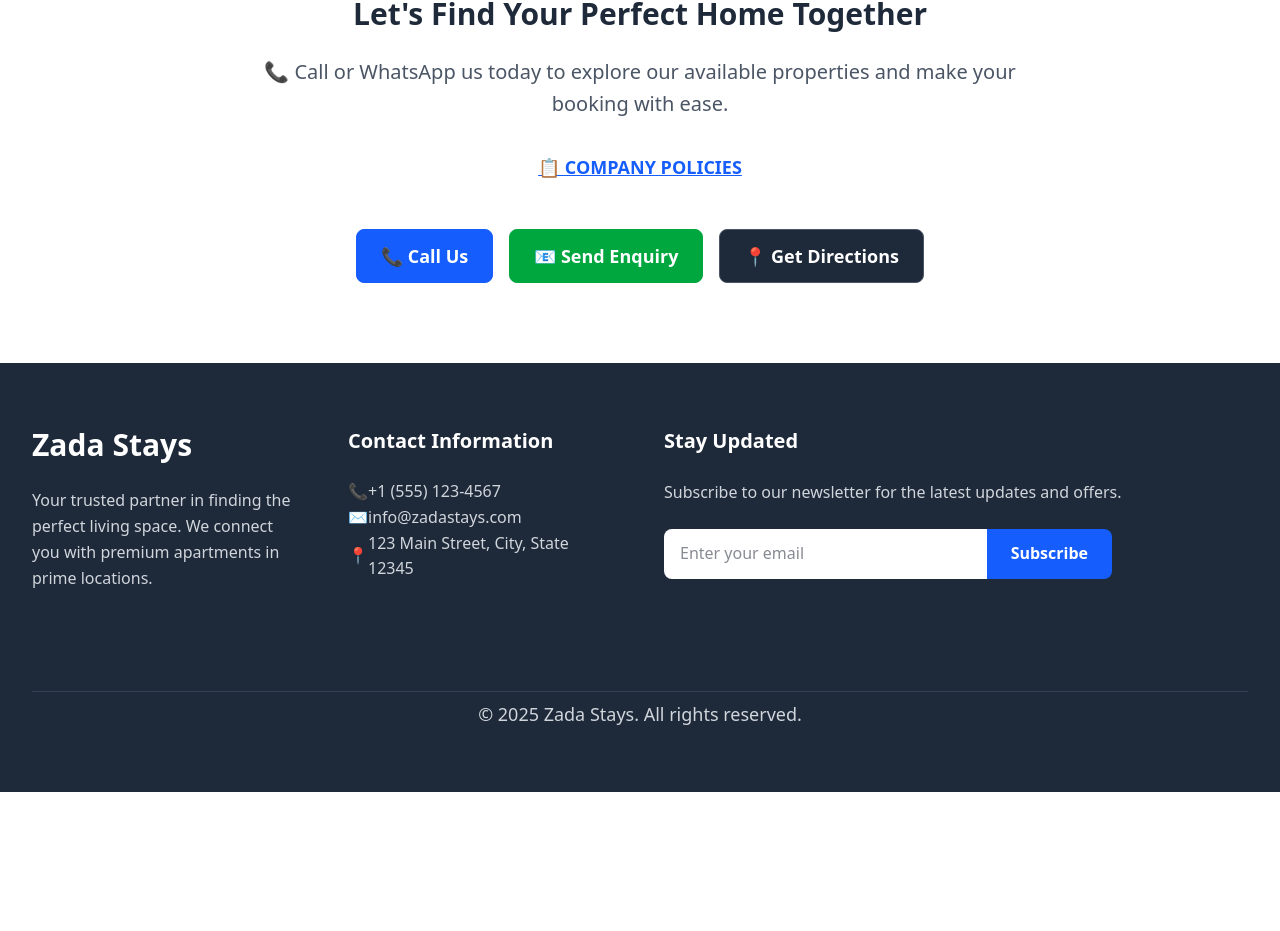
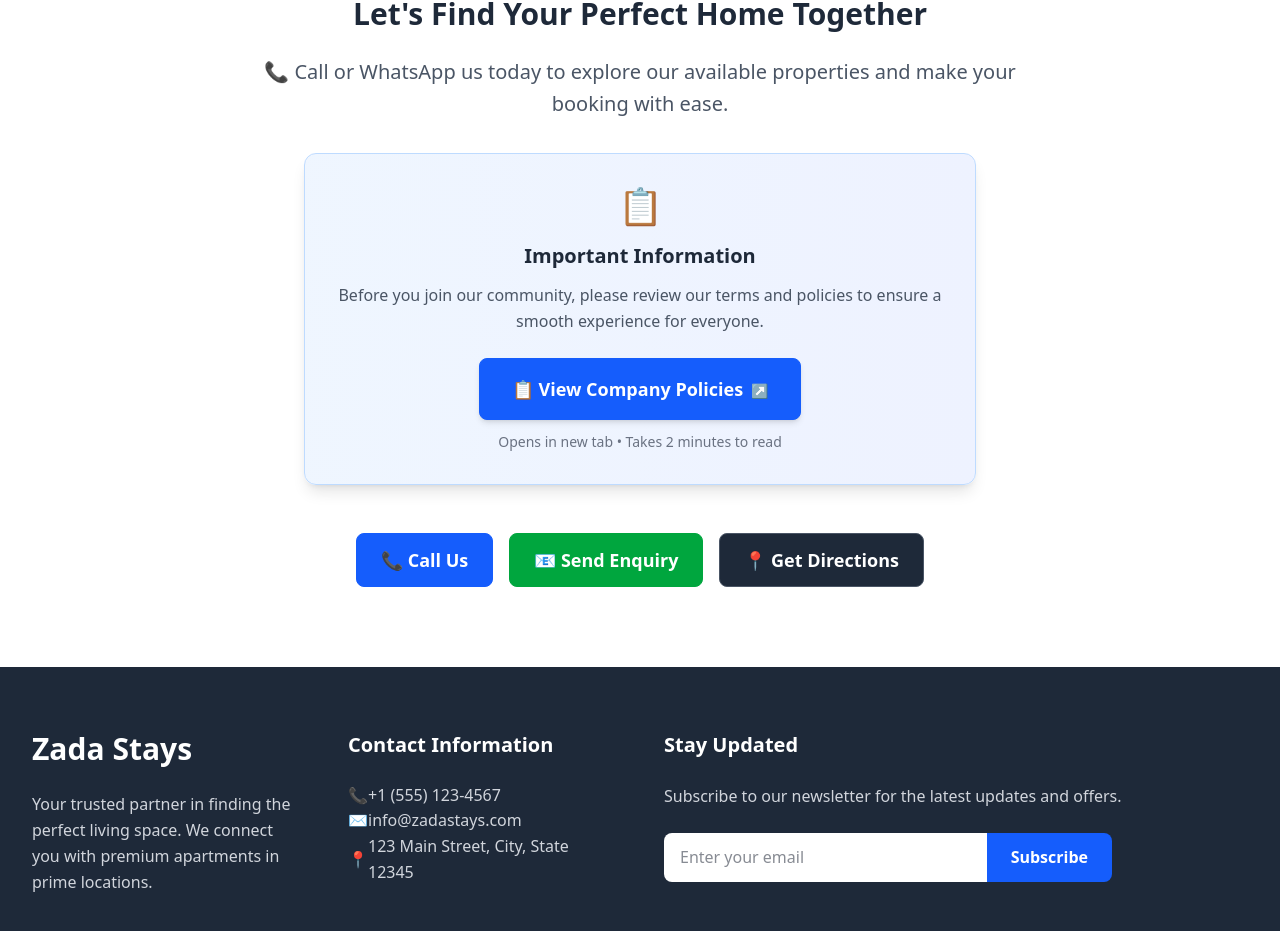
Before and after one commit to dheeraj099/zadastays, a Next.js app in the folder zada-stays/: page /about in a window 1280 px wide. Shown: the part 2544-3475 px from the top of the page. Before the commit the page ends 3336 px from the top, so only its background shows below. Built offline with nearby package versions, Linux system fonts and the light colour scheme; some icons are missing.

Commit message:
Refactor about page company policies section
Co-authored-by: hailey.lim <hailey.lim@radiant-flow.org>

```diff
--- a/zada-stays/src/app/about/page.tsx
+++ b/zada-stays/src/app/about/page.tsx
@@ -184,13 +184,28 @@ const AboutPage = () => {
               📞 Call or WhatsApp us today to explore our available properties and make your booking with ease.
             </p>
 
-            {/* Company Policies Link */}
-            <div className="!mb-8">
-              <Link href="/company-policies" target="_blank" rel="noopener noreferrer">
-                <span className="!text-lg !font-semibold !text-blue-600 hover:!text-blue-800 !underline !cursor-pointer !transition-colors">
-                  📋 COMPANY POLICIES
-                </span>
-              </Link>
+            {/* Company Policies Section */}
+            <div className="!mb-12 !max-w-2xl !mx-auto">
+              <div className="!bg-gradient-to-r !from-blue-50 !to-indigo-50 !p-8 !rounded-xl !border !border-blue-200 !shadow-lg hover:!shadow-xl !transition-all !duration-300">
+                <div className="!text-center">
+                  <div className="!text-4xl !mb-4">📋</div>
+                  <h4 className="!text-xl !font-bold !text-gray-800 !mb-3">
+                    Important Information
+                  </h4>
+                  <p className="!text-gray-600 !mb-6 !leading-relaxed">
+                    Before you join our community, please review our terms and policies to ensure a smooth experience for everyone.
+                  </p>
+                  <Link href="/company-policies" target="_blank" rel="noopener noreferrer">
+                    <button className="!bg-blue-600 hover:!bg-blue-700 !text-white !font-semibold !px-8 !py-4 !rounded-lg !transition-all !duration-300 !text-lg !border !border-blue-600 !shadow-md hover:!shadow-lg !transform hover:!-translate-y-1">
+                      📋 View Company Policies
+                      <span className="!ml-2 !text-sm">↗</span>
+                    </button>
+                  </Link>
+                  <p className="!text-sm !text-gray-500 !mt-3">
+                    Opens in new tab • Takes 2 minutes to read
+                  </p>
+                </div>
+              </div>
             </div>
           </div>
 
```
